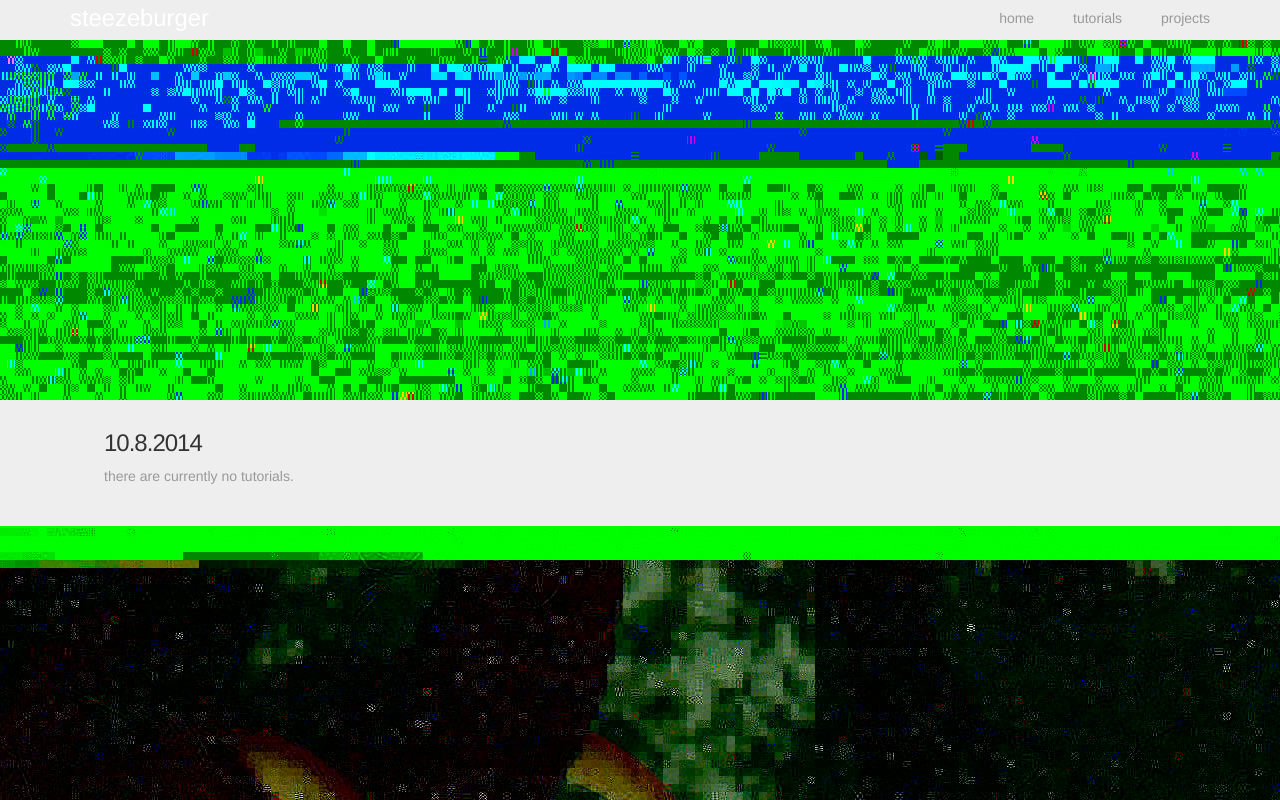
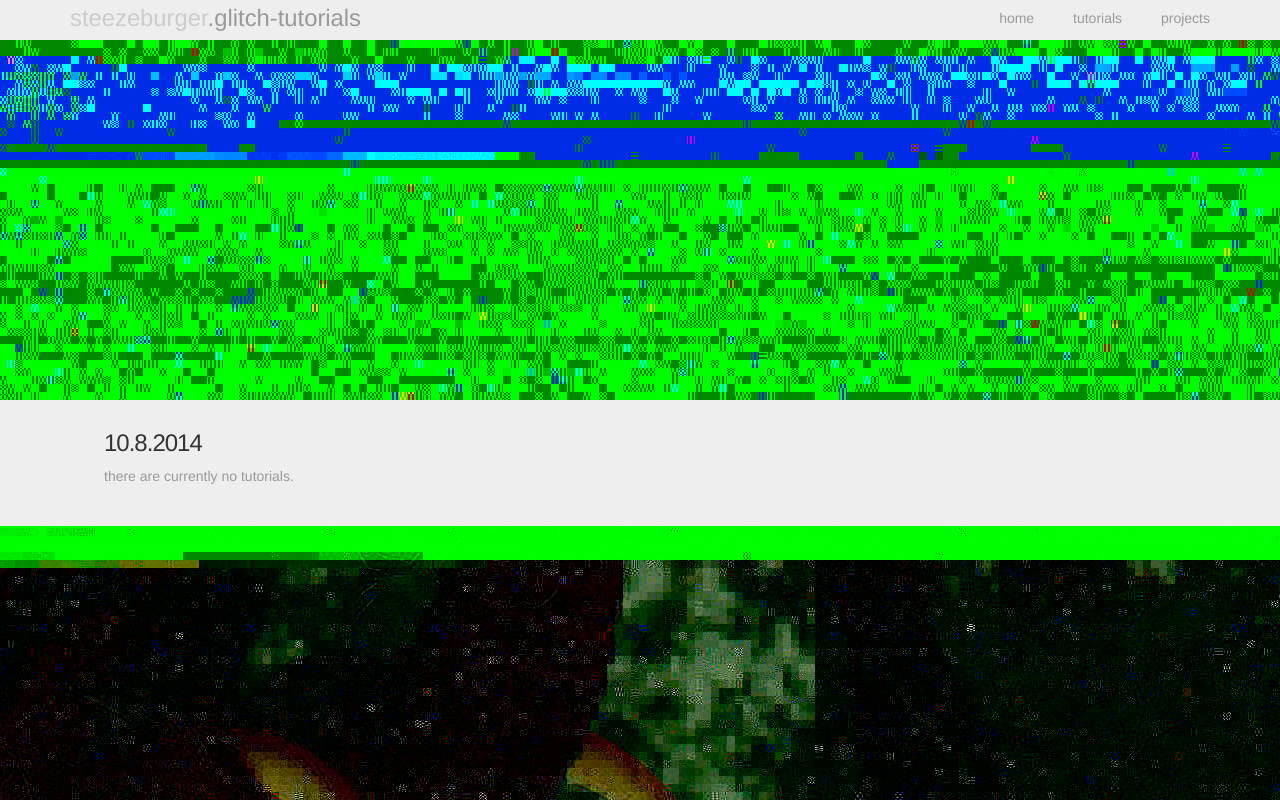
Before and after one commit to steezeburger/steezeburger, a Flask app: page /glitch/tutorials/ in a window 1280 px wide. Run offline with Flask 2, Linux system fonts and the light colour scheme; some libraries are stand-ins or nearby versions.

Commit message:
some styling edits. changed color of logo. added title name to logo

```diff
--- a/app/static/css/main.css
+++ b/app/static/css/main.css
@@ -25,7 +25,7 @@ header {
 header h1.mobile-logo {
     margin: 0;
     font-size: 2em;
-    color: #fff;
+    color: #CCCCCC;
     text-transform: lowercase;
     float: left;
 }
@@ -33,9 +33,13 @@ header h1.mobile-logo {
 header h1.logo {
     margin-top: 5px;
     font-size: 1.7em;
-    color: #fff;
+    color: #CCCCCC;
     text-transform: lowercase;
     float: left;
+}
+
+header h1.logo-dark {
+    color: #999;
 }
 
 header h1.logo:hover {
--- a/app/templates/base.html
+++ b/app/templates/base.html
@@ -14,8 +14,12 @@
 
 		<header>
 			<div class="container visible-lg visible-md">
-				<h1 class="logo">steezeburger</h1>
-				<nav>
+                {% if title %}
+				<h1 class="logo">steezeburger<span style="color: #999">{{ title }}</span></h1>
+				{% else %}
+                <h1 class="logo">steezeburger</h1>
+                {% endif %}
+                <nav>
 					<ul class="menu">
 						<li><a href="{{ url_for('index') }}">home</a></li>
 						<li><a id="tutorials-menu" href="#tutorials-menu">tutorials</a></li>
@@ -24,7 +28,11 @@
 				</nav>
 			</div>
             <div class="container-mobile visible-sm visible-xs">
+                {% if title %}
+				<h1 class="mobile-logo">steezeburger<span style="color: #999">{{ title }}</span></h1>
+				{% else %}
                 <h1 class="mobile-logo">steezeburger</h1>
+                {% endif %}
                 <nav>
                     <ul class="menu">
                         <li><a id="mobile-menu" href="#mobile-menu"><span class="glyphicon glyphicon-align-justify"></span></a></li>
--- a/app/views.py
+++ b/app/views.py
@@ -33,11 +33,11 @@ def index():
 
 @app.route('/glitch/exhibition/')
 def glitch_exhibition():
-    return render_template('glitch-exhibition.html')
+    return render_template('glitch-exhibition.html', title='.glitch')
 
 @app.route('/glitch/tutorials/')
 def glitch_tutorials():
-    return render_template('glitch-tutorials.html')
+    return render_template('glitch-tutorials.html', title='.glitch-tutorials')
 
 @app.route('/projects/glitchy/', methods=['GET', 'POST'])
 def projects_glitchy():
@@ -56,7 +56,7 @@ def projects_glitchy():
 
             return redirect(url_for('glitched', filename=filename))
 
-    return render_template('projects-glitchy.html')
+    return render_template('projects-glitchy.html', title='.glitchy')
 
 @app.route('/glitched/<filename>/')
 def glitched(filename):
@@ -76,9 +76,9 @@ def tutorials_upload():
             print filename + ' saved'
 
             #return redirect(url_for('tutorials'))
-            return render_template('tutorials.html')
+            return render_template('tutorials.html', title='.tutorials')
 
-    return render_template('tutorials-upload.html')
+    return render_template('tutorials-upload.html', title='.upload')
 
 @app.route('/tutorials/')
 def tutorials():
@@ -97,4 +97,4 @@ def tutorials():
         handler.close()
         contents.append(Markup(markdown.markdown(content)))
 
-    return render_template('tutorials.html', contents=contents)
+    return render_template('tutorials.html', contents=contents, title='.tutorials')
```
